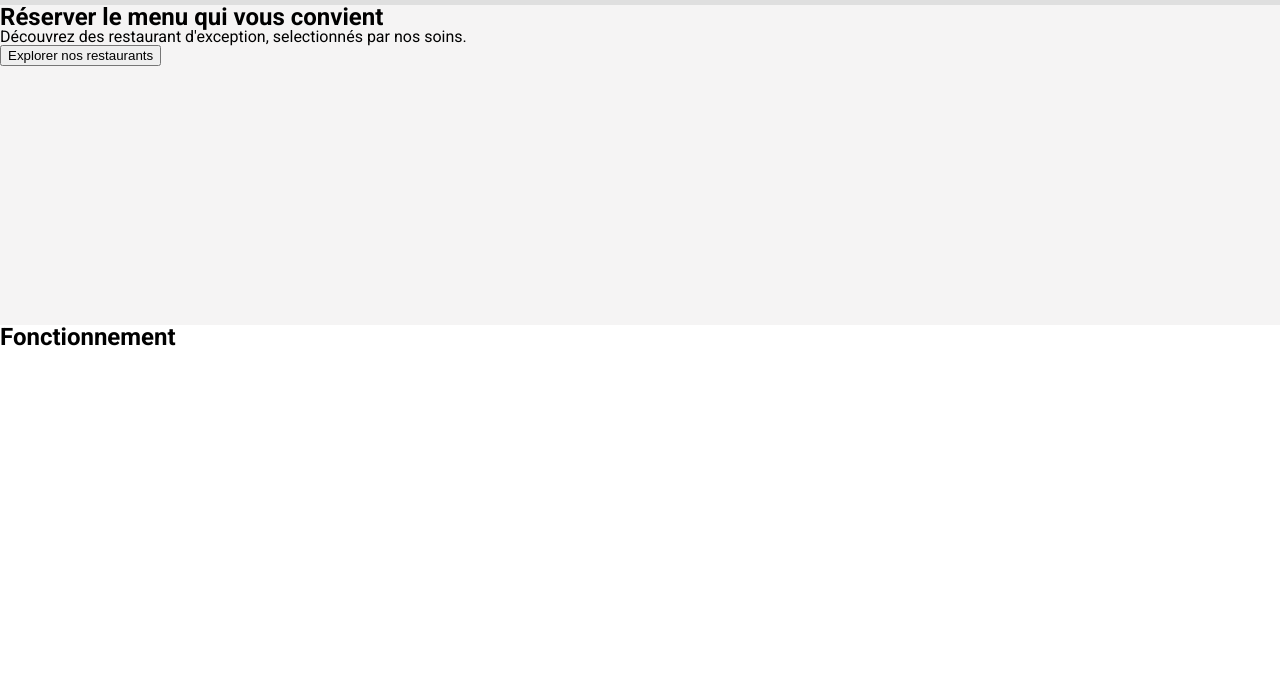
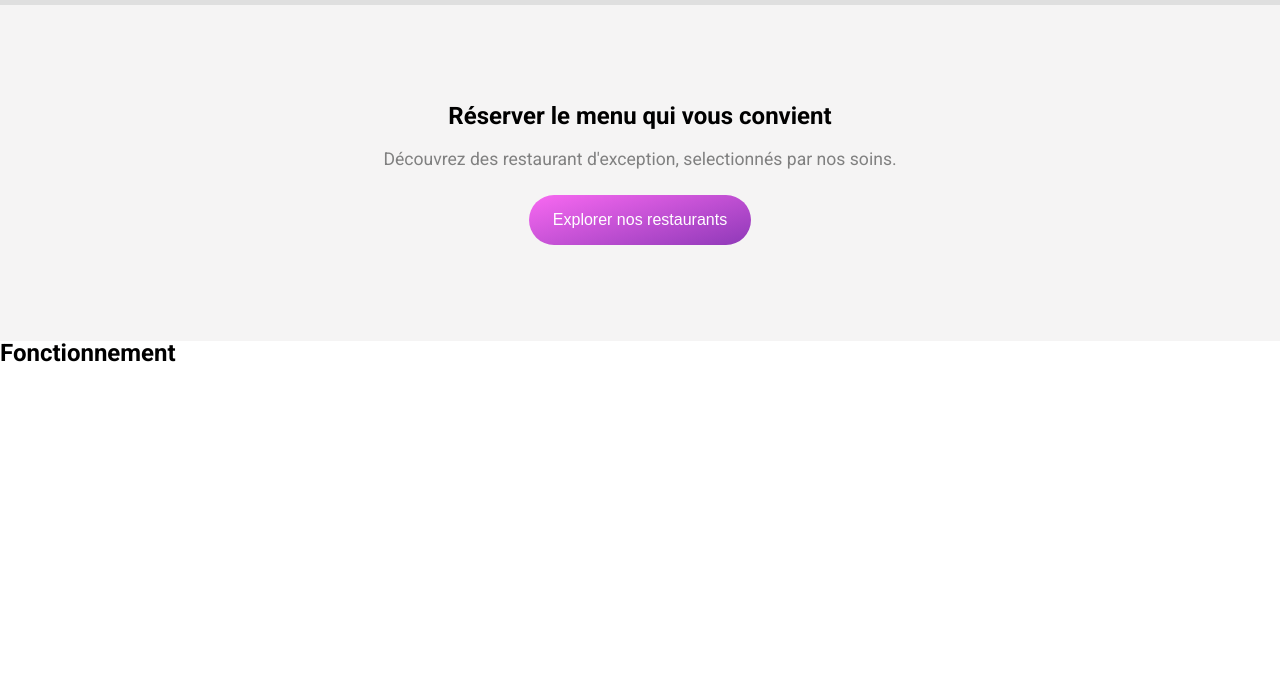
Before and after one commit to corentinclichy/CorentinClichy_3_06052021, a plain HTML site: page index.html in a window 1280 px wide. Shown: the part 123-800 px from the top of the page. Drawn offline with Linux system fonts and the light colour scheme; a web font is replaced by a local one.

Commit message:
styling hero-banner section

```diff
--- a/style/base/_reset.scss
+++ b/style/base/_reset.scss
@@ -126,3 +126,9 @@ table {
   border-collapse: collapse;
   border-spacing: 0;
 }
+
+button {
+  background-color: white;
+  border: none;
+  cursor: pointer;
+}
--- /dev/null
+++ b/style/components/_buttons.scss
@@ -0,0 +1,13 @@
+.hero-banner__button {
+  color: white;
+  background: rgb(244, 103, 239);
+  background: linear-gradient(
+    164deg,
+    rgba(244, 103, 239, 1) 4%,
+    rgba(143, 57, 184, 1) 100%
+  );
+
+  padding: 1rem 1.5rem;
+  border-radius: 30px;
+  font-size: 1rem;
+}
--- a/style/components/_citySelection.scss
+++ b/style/components/_citySelection.scss
@@ -2,14 +2,14 @@
   background-color: rgb(223, 223, 223);
   height: 7vh;
   display: flex;
-  align-items: baseline;
+  align-items: center;
   justify-content: center;
   box-shadow: inset 0 6px 4px -4px rgb(201, 200, 200);
 
   color: rgb(82, 81, 81);
 
   i {
-    padding: 1rem;
+    padding-right: 1rem;
   }
 
   p {
--- a/style/components/_header.scss
+++ b/style/components/_header.scss
@@ -8,6 +8,7 @@ header {
 
   .header__logo {
     width: 35%;
+    height: 50%;
     img {
       width: 100%;
       height: 100%;
--- a/style/components/_hero-banner.scss
+++ b/style/components/_hero-banner.scss
@@ -1,4 +1,27 @@
 .hero-banner {
-  height: 40vh;
+  height: 42vh;
   background-color: rgb(245, 244, 244);
+  display: flex;
+  flex-direction: column;
+  justify-content: center;
+  align-items: center;
+  padding: 0 5rem;
+
+  .hero-banner__headings {
+    display: flex;
+    flex-direction: column;
+    align-items: center;
+    justify-content: space-between;
+    text-align: center;
+    margin-bottom: 1.5rem;
+    h1 {
+      padding: 0 3rem 1rem 3rem;
+      line-height: 1.3;
+    }
+    p {
+      line-height: 1.3;
+      font-size: 1.1rem;
+      color: gray;
+    }
+  }
 }
--- a/style/main.scss
+++ b/style/main.scss
@@ -6,3 +6,4 @@
 @import "components/header";
 @import "components/citySelection";
 @import "components/hero-banner";
+@import "components/buttons";
```
Also changed, not shown: public/style/main.css, 1 other file.
